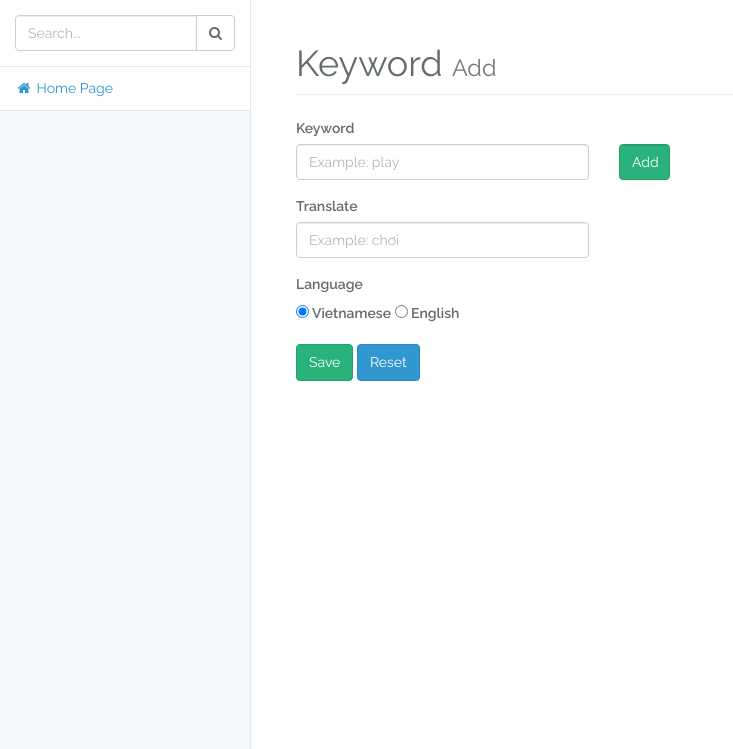
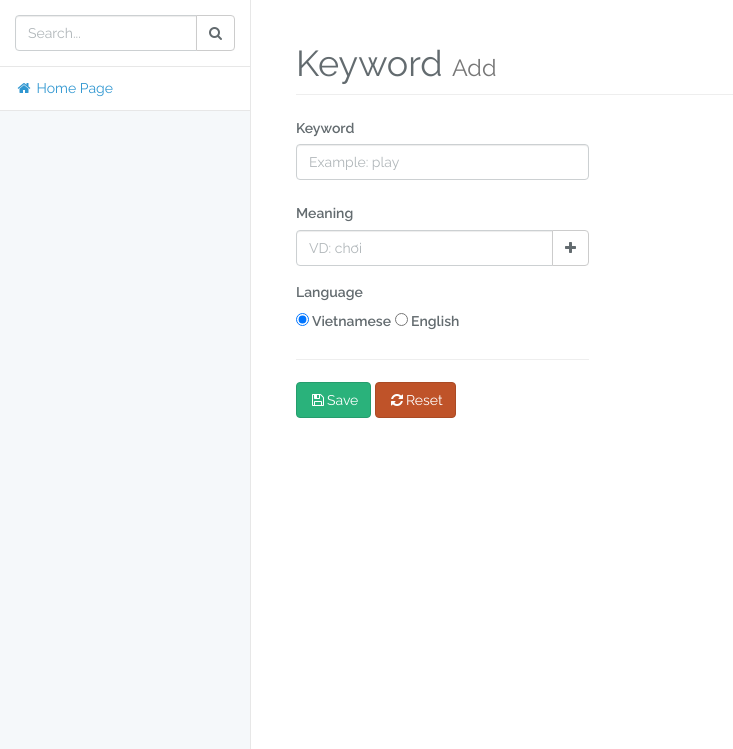
Before and after one commit to thangpv425/web_translate, a Laravel app: template resources/views/admin/keywordAdd.blade.php in a window 1280 px wide. Shown: the part 51-800 px from the top of that part, without its empty margins (0-733 px from the left). Run offline with Laravel 8, Linux system fonts and the light colour scheme; the template is opened without the code that fills it, so the values that code supplies are empty; the page is wider than the window, and the part outside it is not shown; some libraries are stand-ins or nearby versions.

Commit message:
validate add keyword

```diff
--- a/resources/views/admin/keyWordList.blade.php
+++ b/resources/views/admin/keyWordList.blade.php
@@ -6,7 +6,7 @@
                     <div class="col-lg-12">
                         <h1 class="page-header">Word
                             <small>List</small>
-                    <a href="admin/keywordAdd" class="btn btn-default" role="button">+ Add new key word</a>
+                    <a href="admin/add/keyword" class="btn btn-default" role="button">+ Add new key word</a>
                         </h1>
                     </div>
                     <!-- /.col-lg-12 -->
--- a/resources/views/admin/keywordAdd.blade.php
+++ b/resources/views/admin/keywordAdd.blade.php
@@ -23,30 +23,33 @@
                 <form action="{{ route('adminAddKeyword') }}" method="POST" id="add_keyword_form">
                     <input type="hidden" name="_token" value="{{csrf_token()}}"/>
                     <div id="add_word">
+                        <label for="keyword">Keyword</label><font color="red"><small><span id="errNm1">  </span></small></font>
+                        <input type="text" class="form-control keyword" name="keyword" placeholder="Example: play" data-error="#errNm1">
+                        <br>
+                        <font color="red"><small><div id="errNm1"></div></small></font>
+                        <label>Meaning</label><font color="red"><small><span id="errNm2"> </span></small></font>
                         <div class="form-group">
-                            <label>Keyword</label>
-                            <input class="form-control keyword" id="keyword" name="txtKeyWord" placeholder="Example: play" />
+                        <div class="input-group">
+                            <input type="text" class="form-control meaning" name="translate[1][meaning]" placeholder="VD: chơi" data-error="#errNm2">
+                            <span class="input-group-btn">
+                                <button class="btn btn-default" id="more_meaning" type="button">
+                                    <i class="fa fa-plus"></i>
+                                </button>
+                            </span>
                         </div>
-                        <div class="form-group">
-                            <label>Translate</label>
-                            <input class="form-control meaning" name="translate[1][meaning]" placeholder="Example: chơi" />
                         </div>
                         <label for="">Language</label>
                         <div class="form-group">
                             <label><input type="radio" name="translate[1][language]" value='0' checked /> Vietnamese<br></label>
                             <label><input type="radio" name="translate[1][language]" value='1' /> English<br></label>
                         </div>
+                        <hr>
                     </div>
-                    <button id="submit" type="submit" class="btn btn-success">Save</button>
-                    <button type="reset" class="btn btn-primary">Reset</button>
+                    <button id="submit" type="submit" class="btn btn-success">
+                        <i class="fa fa-floppy-o fa-fw" aria-hidden="true"></i>Save
+                    </button>
+                    <button type="reset" class="btn btn-danger"><i class="fa fa-refresh fa-fw"></i>Reset</button>
                 </form>
-            </div>
-
-            <div class="col-sm-1" id="remove" >
-                <div class="form-group">
-                    <label style="visibility: hidden;">Action</label>
-                    <button id="more_meaning" class="btn btn-success form-control">Add</button>
-                </div>
             </div>
         </div>
         <!-- /.row -->
@@ -57,24 +60,36 @@
 @endsection
 
 @section('script')
+<script src="https://cdnjs.cloudflare.com/ajax/libs/jquery-validate/1.17.0/jquery.validate.min.js"></script>
     <script>
         $(document).ready(function(){
+            $.ajaxSetup({
+                headers: {
+                    'X-CSRF-TOKEN': $('meta[name="csrf-token"]').attr('content')
+                }
+            });
             var i = 1;
             $('#more_meaning').click(function(){
                 i++;
                 $('#add_word').append(
                     '<div id="number'+i+'">\n'+
                     '<div class="form-group">\n' +
-                    '<label>Translate</label>\n' +
-                    '<button style="float: right" type="button" class="btn btn-danger btn_remove" id="'+i+'"><i class="fa fa-trash"></i></button>\n' +
-                    '<input class="form-control meaning" name=translate['+i+'][meaning]" placeholder="Example: chơi" />\n' +
+                    '<label>Meaning</label>\n' +
+                    '<div class="input-group">' +
+                    '<input type="text" class="form-control meaning" name=translate['+i+'][meaning]" placeholder="Input meaning here...">' +
+                    '<span class="input-group-btn">'+
+                    '<button class="btn btn-default btn_remove" id="'+i+'">'+
+                    '<i class="fa fa-times"></i>'+
+                    '</button>'+
+                    '</span>'   +
                     '</div>\n' +
                     '<label for="">Language</label>\n' +
                     '<div class="form-group">\n' +
                     '<label><input type="radio" name="translate['+i+'][language]" value=\'0\' checked /> Vietnamese<br></label>\n' +
                     '<label><input type="radio" name="translate['+i+'][language]" value=\'1\' /> English<br></label>\n' +
                     '</div>\n' +
-                    '</div>\n'
+                    '</div>\n' +
+                    '<hr />'
                 );
             });
 
@@ -85,27 +100,46 @@
 
             jQuery.validator.addMethod("kana", function(value, element) {
                     return this.optional(element) || /^([ァ-ヶーぁ-ん]+)$/.test(value);
-                }, "<br/>Please enter full-width hiragana katakana"
+                }, "<br/>Please enter full-width hiragana katakana."
             );
 
             jQuery.validator.addMethod("hiragana", function(value, element) {
                     return this.optional(element) || /^([ぁ-ん]+)$/.test(value);
-                }, "<br/>Please enter full-width Hiragana"
+                }, "<br/>Please enter full-width Hiragana."
             );
 
             jQuery.validator.addMethod("katakana", function(value, element) {
                     return this.optional(element) || /^([ァ-ヶー]+)$/.test(value);
-                }, "<br/>Please enter full-width katakana"
+                }, "<br/>Please enter full-width katakana."
             );
 
             jQuery.validator.addMethod("hankana", function(value, element) {
                     return this.optional(element) || /^([ｧ-ﾝﾞﾟ]+)$/.test(value);
-                }, "<br/>Please enter half-width katakana"
+                }, "<br/>Please enter half-width katakana."
             );
 
             jQuery.validator.addMethod("alphabet", function(value, element) {
                     return this.optional(element) || /^([a-zA-z\s]+)$/.test(value);
-                }, "<br/>Please insert alphabet"
+                }, "Please insert alphabet."
+            );
+            $.validator.addMethod("uniqueKeyword",
+            function(value, element) {
+                var result = false;
+                $.ajax({
+                    type:"POST",
+                    async: false,
+                    url: "check/unique/keyword", // script to validate in server side
+                    data: {'keyword': value},
+                    success: function(data) {
+                        result = (data == false) ? true : false;
+                    }
+                    });
+                    // return true if keyword is exist in database
+                    console.log(result);
+                    return result;
+
+                },
+                "This keyword is already taken!"
             );
 
             $.validator.addClassRules({
@@ -114,38 +148,24 @@
                     alphabet: true
                 }
             });
-
-            $.validator.addClassRules({
-                keyword: {
-                    required: true,
-                    alphabet: true
-                }
-            });
-
             $('#add_keyword_form').validate({
                 rules: {
-                    txtKeyWord:{
-                        exist: {
-                            type: "GET",
-                            url : "./admin/checkExistKeyword",
-                            data: {keyword: $("#keyword").val()},
-                            dataFilter: function (data) {
-                                if (data >= 1) {
-                                    return "\"" + "Keyword already in use!" + "\"";
-                                } else {
-                                    return 'true';
-                                }
-                            }
-                        }
-                    }
+                    "keyword": {
+                        required: true,
+                        alphabet: true,
+                        uniqueKeyword: true
+                    },
                 },
-                messages: {
-                    txtKeyWord: {
-                        exist: "Keyword already in use!"
+                messages: {},
+                errorPlacement: function(error, element) {
+                    var placement = $(element).data('error');
+                    if (placement) {
+                        $(placement).append(error)
+                    } else {
+                        error.insertAfter(element);
                     }
                 }
             });
-
         });
     </script>
 @endsection
--- a/resources/views/guest/login.blade.php
+++ b/resources/views/guest/login.blade.php
@@ -13,7 +13,7 @@
 						{{ csrf_field() }}
 						<div class="form-group">
 							<div class="input-group">
-								<span class="input-group-addon"><i class="fa fa-envelope"></i></span>
+								<span class="input-group-addon"><i class="fa fa-envelope fa-fw"></i></span>
 								<input type="email" name="email" class="form-control" placeholder="example@example.com" value="{{ old('email') }}">
 							</div>
 						</div>
@@ -28,7 +28,7 @@
 
 						<div class="form-group">
 							<div class="input-group">
-								<span class="input-group-addon"><i class="fa fa-lock"></i></span>
+								<span class="input-group-addon"><i class="fa fa-lock fa-fw"></i></span>
 								<input type="password" name="password" class="form-control" placeholder="Password">
 							</div>
 						</div>
--- a/routes/web.php
+++ b/routes/web.php
@@ -45,9 +45,9 @@ Route::group(['middleware'=>'checkLogin'],function(){
 Route::prefix('admin')->middleware('admin')->group(function(){
     Route::get('keywordList','Admin\AdminController@wordList');
 
-    Route::get('keywordAdd', 'Admin\AdminController@getKeywordAdd');
+    Route::get('add/keyword', 'Admin\AdminController@addKeyword');
 
-    Route::post('keywordAdd', 'Admin\AdminController@postKeywordAdd')->name('adminAddKeyword');
+    Route::post('add/keyword', 'Admin\AdminController@processAddKeyword')->name('adminAddKeyword');
 
     // keyword table
 	Route::get('queue/keyword', 'Admin\AdminController@keywordTempList')->name('keywordTempList'); // return view
@@ -68,3 +68,10 @@ Route::prefix('admin')->middleware('admin')->group(function(){
 	Route::post('deleteRequest/meaning', 'Admin\AdminController@deleteRequestOnMeaningTable')->name('deleteRequestMeaning');
 
 });
+/**
+ * Check validate
+ */
+Route::prefix('check')->middleware('checkLogin')->group(function(){
+	Route::post('unique/keyword', 'ValidationController@checkUniqueKeyword')->name('uniqueKeyword');
+
+});
```
Also changed, not shown: other parts of resources/views/admin/keywordAdd.blade.php (+1 -1 lines), app/Http/Controllers/Admin/AdminController.php (+10 -11 lines), app/Http/Controllers/ValidationController.php (added, +18 -0 lines), app/Http/Middleware/CheckLogin.php (added, +24 -0 lines), resources/views/guest/register.blade.php (+6 -8 lines).
